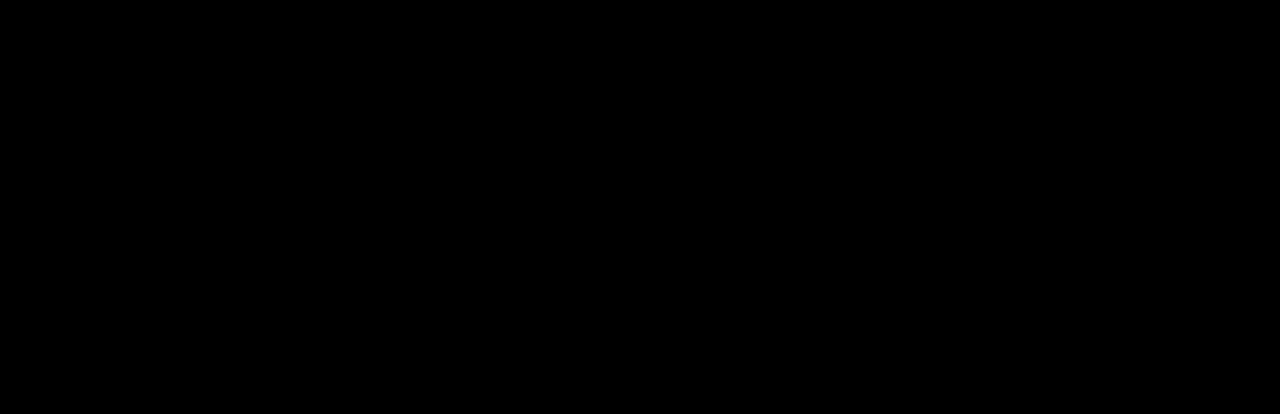
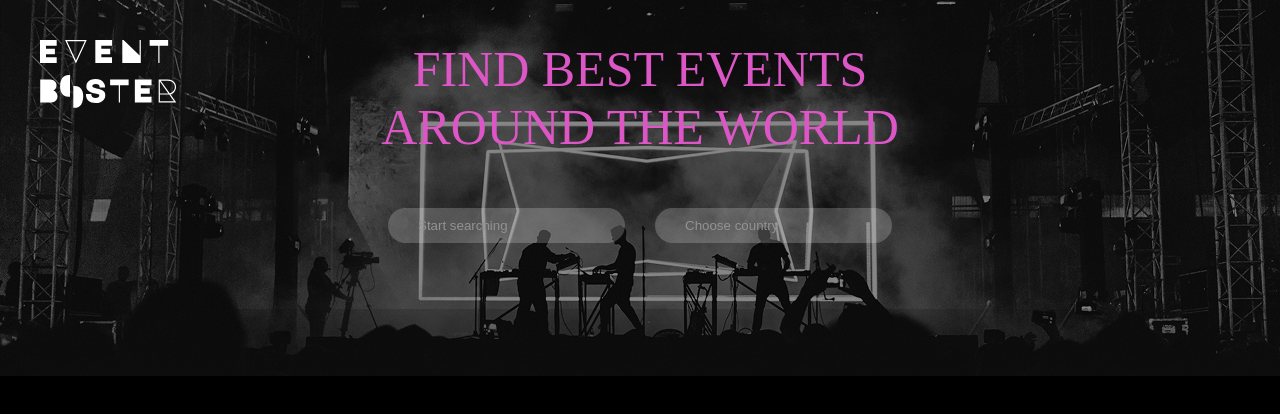
Before and after one commit to bcheban/event-booster, a plain HTML site: page src/main.html in a window 1280 px wide. Drawn offline with Linux system fonts and the light colour scheme.

Commit message:
added changes in html and css

```diff
--- a/src/main.html
+++ b/src/main.html
@@ -7,6 +7,20 @@
     <link rel="stylesheet" href="/src/styles/main.css">
 </head>
 <body>
+    <div class="page-wrapper">
+        <header class="header">
+            <img src="/src/images/logo.svg" alt="logo" class="header__logo">
+            <h1 class="header-title">FIND BEST EVENTS
+                AROUND THE WORLD
+            </h1>
+            <div class="header-searches">
+                <input type="text" placeholder="Start searching" class="header-searches__ticket">
+                <input type="text" placeholder="Choose country" class="header-searches__country">
+            </div>
+        </header>
+        <main class="main"></main>
+        <footer class="footer"></footer>
+    </div>
     <script src="/src/js/main.js"></script>
 </body>
 </html>
--- a/src/styles/main.css
+++ b/src/styles/main.css
@@ -1,5 +1,55 @@
 @import '/src/styles/reset.css';
 @import '/src/styles/color.css';
 body {
+
+}
+
+.page-wrapper {
     background: black;
+    min-height: 100vh;
 }
+.header {
+    background: url(/src/images/header-bg.jpg) no-repeat center/cover;
+    padding: 40px 40px 133px;
+    position: relative;
+    z-index: 1;
+    display: flex;
+    flex-direction: column;
+    align-items: center;
+}
+
+.header__logo {
+    position: absolute;
+    left: 0;
+    top: 0;
+}
+.header-title {
+    font-size: 50px;
+    text-align: center;
+    color: var(--pink);
+    width: 588px;
+    margin-bottom: 52px;
+
+}
+.header-searches {
+    display: flex;
+    justify-content: center;
+    column-gap: 30px;
+}
+.header-searches__ticket, .header-searches__country  {
+    background: rgba(255, 255, 255, 0.200);
+    border-radius: 20px;
+    color: var(--main-white);
+    padding: 10px 30px;
+    position: relative;
+}
+
+.header-searches__ticket::placeholder, .header-searches__country::placeholder {
+    color: var(--gray);
+}
+.header-searches__country {
+}
+.main {
+}
+.footer {
+}
--- a/src/styles/reset.css
+++ b/src/styles/reset.css
@@ -21,6 +21,10 @@ input,button{
     border: unset;
 }
 
+input:focus-visible {
+    outline: none;
+}
+
 button {
     cursor: pointer;
 }
```
